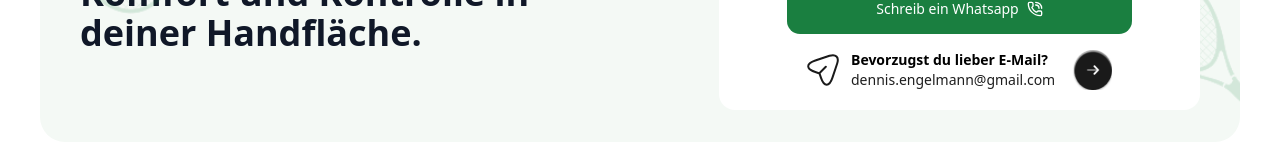
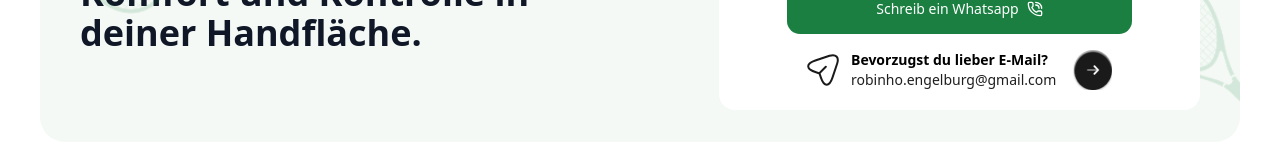
Before and after one commit to NetflashCH/racket-service, a Next.js app: page / in a window 1280 px wide. Shown: the part 2218-2378 px from the top of the page. Built offline with nearby package versions, Linux system fonts and the light colour scheme.

Commit message:
Update page.tsx

```diff
--- a/app/page.tsx
+++ b/app/page.tsx
@@ -355,7 +355,7 @@ export default function Home() {
 										Bevorzugst du lieber E-Mail?
 									</span>
 									<span className="w-fit text-[#1E1E1E]">
-										dennis.engelmann@gmail.com
+										robinho.engelburg@gmail.com
 									</span>
 								</div>
 								<Image
```
